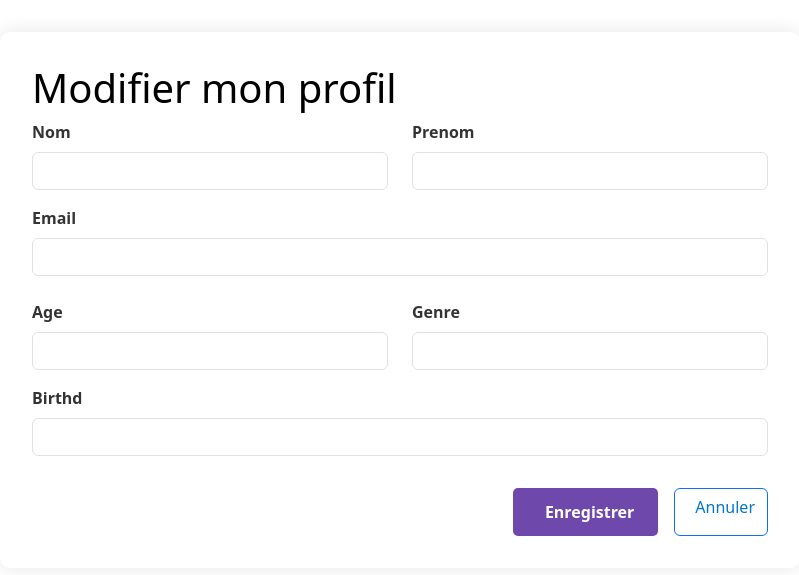
After one commit to Opthelf/DevWeb, a Symfony app: template templates/profile/edit.html.twig in a window 1280 px wide. The commit adds this page. Shown: the top 575 px of the page, without its empty margins (240-1039 px from the left). Run offline with Twig, Linux system fonts and the light colour scheme; the template is opened without the code that fills it, so the values that code supplies are empty; form fields are guessed from the names that the template uses; some libraries are stand-ins or nearby versions.

Commit message:
profil et editer le profil

```diff
--- a/composer.json
+++ b/composer.json
@@ -21,10 +21,12 @@
         "symfony/framework-bundle": "7.2.*",
         "symfony/http-foundation": "7.2.*",
         "symfony/http-kernel": "7.2.*",
+        "symfony/mailer": "7.2.*",
         "symfony/monolog-bundle": "^3.0",
         "symfony/runtime": "7.2.*",
         "symfony/security-bundle": "7.2.*",
         "symfony/security-core": "7.2.*",
+        "symfony/sendgrid-mailer": "7.2.*",
         "symfony/twig-bundle": "7.2.*",
         "symfony/yaml": "7.2.*",
         "symfonycasts/verify-email-bundle": "^1.17"
--- /dev/null
+++ b/templates/profile/edit.html.twig
@@ -0,0 +1,133 @@
+{% extends 'base.html.twig' %}
+
+{% block title %}Modifier mon profil{% endblock %}
+
+{% block stylesheets %}
+    {{ parent() }}
+    <style>
+        .profile-edit-container {
+            max-width: 800px;
+            margin: 2rem auto;
+            padding: 2rem;
+            background: #ffffff;
+            border-radius: 10px;
+            box-shadow: 0 0 20px rgba(0,0,0,0.1);
+        }
+
+        .form-section {
+            margin-bottom: 1.5rem;
+        }
+
+        .form-row {
+            display: flex;
+            gap: 1.5rem;
+            margin-bottom: 1rem;
+        }
+
+        .form-group {
+            flex: 1;
+        }
+
+        .form-actions {
+            display: flex;
+            justify-content: flex-end;
+            gap: 1rem;
+            margin-top: 2rem;
+        }
+
+        label {
+            display: block;
+            margin-bottom: 0.5rem;
+            font-weight: 600;
+            color: #333;
+        }
+
+        input, select {
+            width: 100%;
+            padding: 0.75rem;
+            border: 1px solid #ddd;
+            border-radius: 5px;
+            font-size: 1rem;
+        }
+
+        button {
+            padding: 0.75rem 1.5rem;
+            border: none;
+            border-radius: 5px;
+            font-weight: 600;
+            cursor: pointer;
+        }
+
+        .btn-save {
+            background-color: #6e48aa;
+            color: white;
+        }
+
+        .btn-cancel {
+            background-color: #f8f9fa;
+            color: #333;
+            border: 1px solid #ddd;
+        }
+
+        @media (max-width: 768px) {
+            .form-row {
+                flex-direction: column;
+                gap: 1rem;
+            }
+        }
+    </style>
+{% endblock %}
+
+{% block body %}
+<div class="profile-edit-container">
+    <h1>Modifier mon profil</h1>
+
+    {{ form_start(form) }}
+        <div class="form-section">
+            <div class="form-row">
+                <div class="form-group">
+                    {{ form_label(form.nom) }}
+                    {{ form_widget(form.nom, {'attr': {'class': 'form-control'}}) }}
+                </div>
+                <div class="form-group">
+                    {{ form_label(form.prenom) }}
+                    {{ form_widget(form.prenom, {'attr': {'class': 'form-control'}}) }}
+                </div>
+            </div>
+
+            <div class="form-group">
+                {{ form_label(form.email) }}
+                {{ form_widget(form.email, {'attr': {'class': 'form-control'}}) }}
+            </div>
+        </div>
+
+        <div class="form-section">
+            <div class="form-row">
+                <div class="form-group">
+                    {{ form_label(form.age) }}
+                    {{ form_widget(form.age, {'attr': {'class': 'form-control'}}) }}
+                </div>
+                <div class="form-group">
+                    {{ form_label(form.genre) }}
+                    {{ form_widget(form.genre, {'attr': {'class': 'form-control'}}) }}
+                </div>
+            </div>
+
+            <div class="form-group">
+                {{ form_label(form.birthd) }}
+                {{ form_widget(form.birthd, {'attr': {'class': 'form-control'}}) }}
+            </div>
+        </div>
+
+        <div class="form-actions">
+            <button type="submit" class="btn-save">
+                <i class="fas fa-save me-2"></i> Enregistrer
+            </button>
+            <a href="{{ path('app_user_profile') }}" class="btn btn-outline-primary">
+                <i class="fas fa-times me-2"></i> Annuler
+            </a>
+        </div>
+        </div>
+    {{ form_end(form) }}
+</div>
+{% endblock %}
```
Also changed, not shown: compose.override.yaml (added, +12 -0 lines), src/Controller/ProfileController.php (added, +49 -0 lines), src/Controller/ProfileEditController.php (added, +34 -0 lines), src/Controller/RegistrationController.php (+11 -0 lines), src/Form/EditProfileType.php (added, +49 -0 lines), templates/homepage/index.html.twig (+9 -0 lines), templates/profile/index.html.twig (added, +125 -0 lines), templates/profile_edit/index.html.twig (added, +22 -0 lines), 4 other files.
